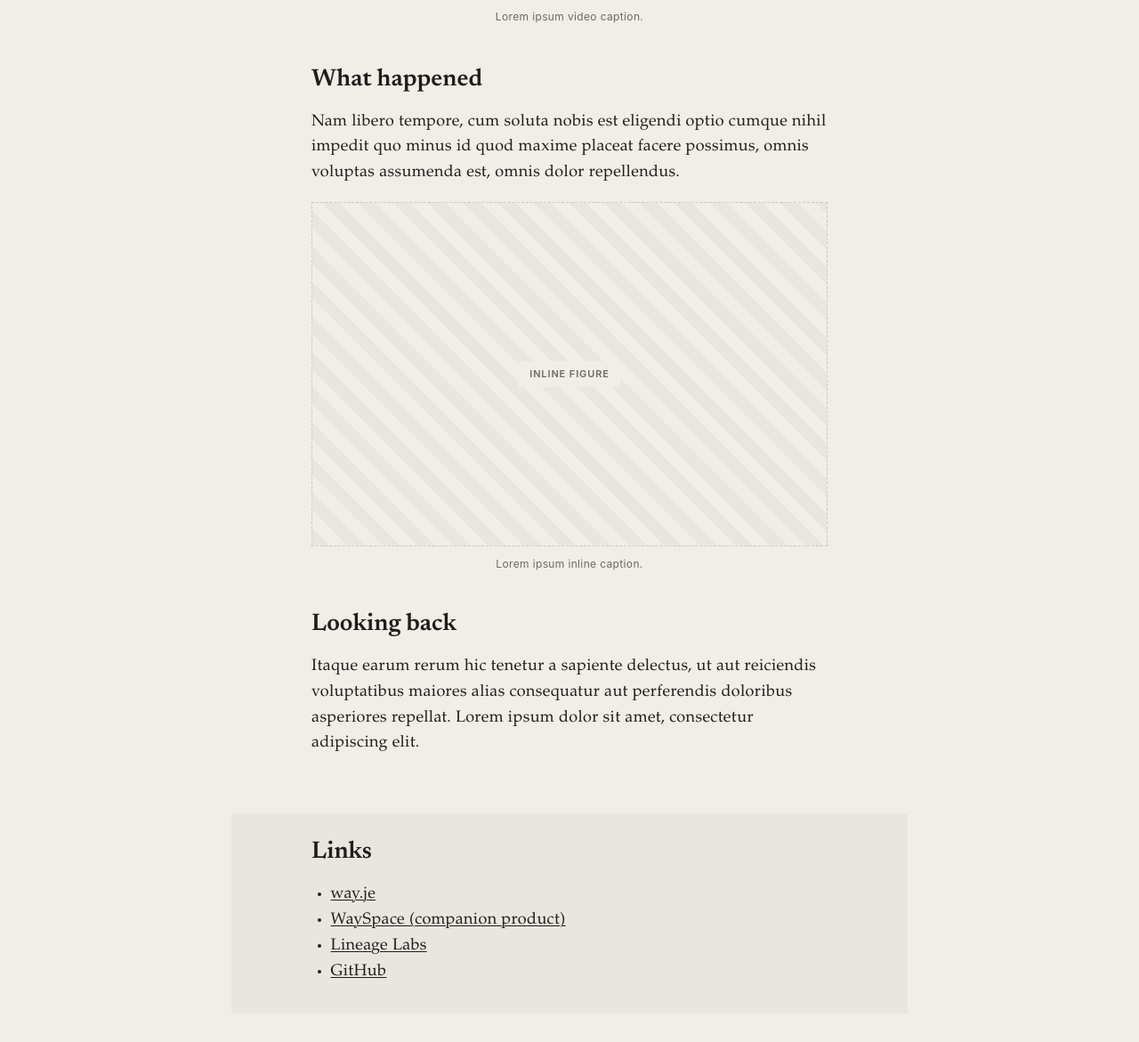
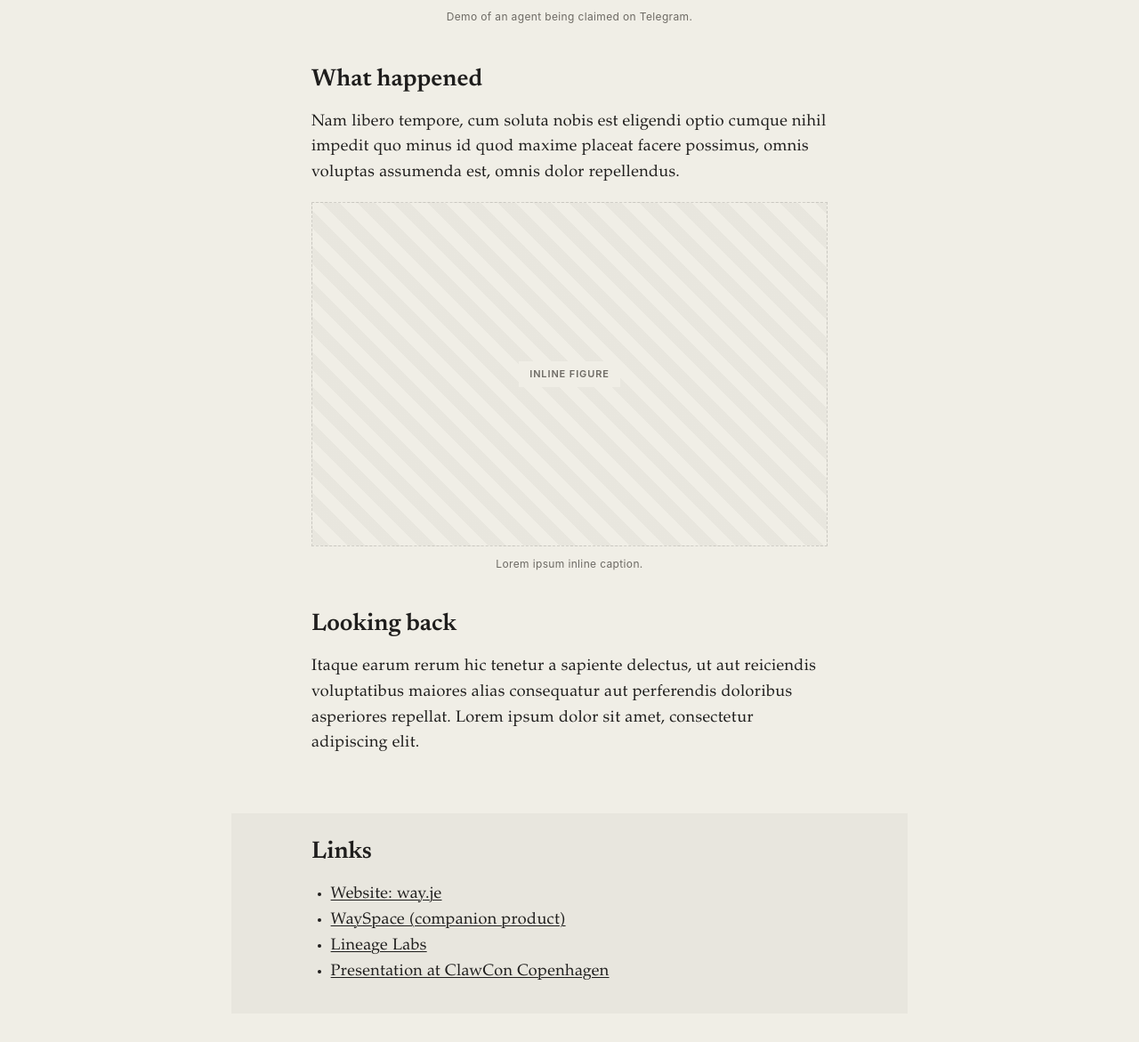
Before and after one commit to erasmus/erasmus.github.io, an Astro site: page /projects/wayid in a window 1280 px wide. Shown: the part 4629-5800 px from the top of the page at 89% size. Built offline with nearby package versions, Linux system fonts and the light colour scheme; Astro itself is replaced by a stand-in of ours.

```diff
--- a/src/content/projects/wayid.md
+++ b/src/content/projects/wayid.md
@@ -11,14 +11,14 @@
 featured: true
 order: 2
 links:
-  - label: "way.je"
+  - label: "Website: way.je"
     url: "https://way.je"
   - label: "WaySpace (companion product)"
     url: "https://way.space"
   - label: "Lineage Labs"
     url: "https://lineage.fyi"
-  - label: "GitHub"
-    url: "https://github.com/LineageLabs"
+  - label: "Presentation at ClawCon Copenhagen"
+    url: "https://www.youtube.com/watch?v=B2g6qJJokXQ&t=6413s"
 ---
 
 <div class="tldr">
@@ -515,9 +515,10 @@
 
 <figure class="bleed-wide">
   <div class="video-slot media-placeholder">
+    <iframe width="560" height="315" src="https://www.youtube.com/embed/XiLL9DQwJQg?si=UtQoQT_L8bXkmvU2" title="YouTube video player" frameborder="0" allow="accelerometer; autoplay; clipboard-write; encrypted-media; gyroscope; picture-in-picture; web-share" referrerpolicy="strict-origin-when-cross-origin" allowfullscreen></iframe>
     <span>Video embed — swap for YouTube iframe</span>
   </div>
-  <figcaption>Lorem ipsum video caption.</figcaption>
+  <figcaption>Demo of an agent being claimed on Telegram.</figcaption>
 </figure>
 
 ## What happened
--- a/src/content/projects/wayspace.md
+++ b/src/content/projects/wayspace.md
@@ -27,12 +27,6 @@
   Live at <a href="https://way.space">way.space</a>.</p>
 </div>
 
-<figure class="bleed-wide">
-
-![The way.space homepage — "Build AI agents with tools that work." above the catalogue search bar and a grid of featured tools](../../assets/img/wayspace-screen.png)
-
-</figure>
-
 ## Concept: anti-slop AI catalogue
 
 With the AI revolution came a deluge of new tools, frameworks, runtimes,
@@ -48,6 +42,12 @@
 by the week and taking the specifics of your local context into consideration.
 
 That's where WaySpace comes in: an up-to-date catalogue of the best tools, frameworks, and services for building agents. Of course, most builders aren't assembling the pieces by hand (they have their agents for that!), so every page is as easy to consume for a machine as for human eyes. However, posting requires a verified human behind the account — either proof-of-personhood or a proven track record on GitHub.
+
+<figure class="bleed-wide">
+
+![The way.space homepage — "Build AI agents with tools that work." above the catalogue search bar and a grid of featured tools](../../assets/img/wayspace-screen.png)
+
+</figure>
 
 ## Features
 
```
Also changed, not shown: src/assets/img/erasmus-hagen.jpeg (added).
